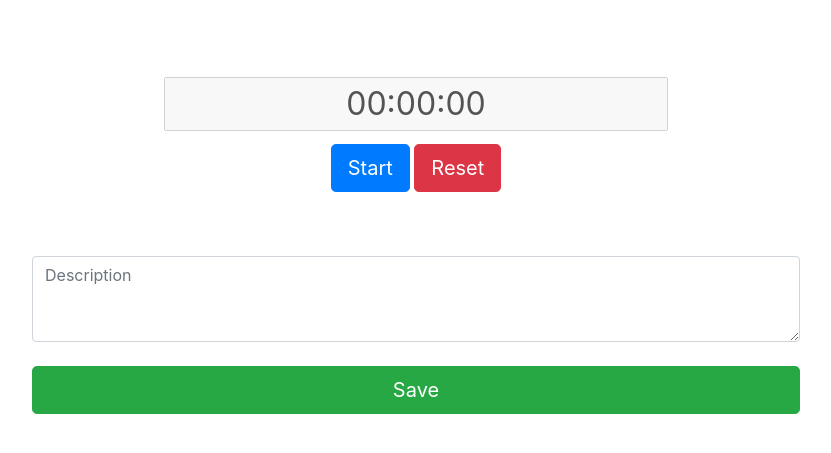
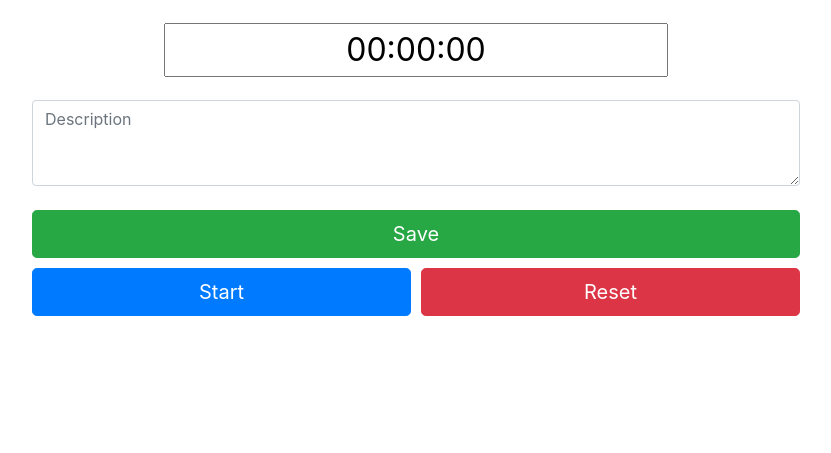
Before and after one commit to reddpy/Time-Tracker, a Django app: page /home in a window 1280 px wide. Shown: the part 56-509 px from the top of the page, without its empty margins (224-1055 px from the left). Run offline with Django 3.2, Linux system fonts and the light colour scheme; the visitor is signed in with stand-in values (Sample User, id 1); some libraries are stand-ins or nearby versions.

Commit message:
changed formatting of the stopwatch and added form to stop watch page

```diff
--- a/tracking/static/css/common.css
+++ b/tracking/static/css/common.css
@@ -10,11 +10,11 @@
 
 .center-body{
     text-align: center;
-        padding-top: 5%;
+        padding-top: 10px;
 }
 
 .center-stop{
-    padding-top: 5%;
+    padding-top: 10px;
     padding-left: 20%;
     padding-right: 20%;
 }
--- a/tracking/templates/application/index.html
+++ b/tracking/templates/application/index.html
@@ -49,20 +49,40 @@
         </div>
     </nav>
 
-    <div class="center-body" id="stopwatch">
-        <!-- <h1 id="output">00:00:00</h1> -->
-        <input id="output" type="text" name="lname" value="00:00:00" disabled>
-        <br>
-        <button class="btn btn-primary btn-lg" id="startPause" onclick="startPause()">Start</button>
-        <button class="btn btn-danger btn-lg" onclick="reset()">Reset</button>
+    <form method="post">
+        {%csrf_token%}
+        <div class="center-body" id="stopwatch">
+            <!-- <h1 id="output">00:00:00</h1> -->
+            <input id="output" type="text" name="timeframe" value="00:00:00" readonly>
+        </div>
+
+        <div class="center-stop">
+            <textarea placeholder="Description" class="form-control" id="exampleFormControlTextarea1"
+                rows="3"></textarea>
+            <br>
+            <input type="submit" value=Save class="btn btn-success btn-block btn-lg" id="save"></input>
+        </div>
+
+    </form>
+
+    <div id="control-buttons" class="center-body center-stop">
+
+
+        <div class="form-row">
+
+            <div class="col">
+                <button type="button" class="btn btn-primary btn-lg btn-block btn-lg" id="startPause"
+                    onclick="startPause()">Start</button>
+            </div>
+            <div class="col">
+                <button type="button" class="btn btn-danger btn-lg btn-block btn-lg" onclick="reset()">Reset</button>
+            </div>
+
+        </div>
 
     </div>
 
-    <div class="center-stop" >
-        <textarea placeholder="Description" class="form-control" id="exampleFormControlTextarea1" rows="3"></textarea>
-        <br>
-        <button class="btn btn-success btn-block btn-lg" id="save">Save</button>
-    </div>
+
 
 
 </body>
--- a/tracking/views.py
+++ b/tracking/views.py
@@ -77,4 +77,8 @@ def reg_success(request):
 
 @login_required
 def index(request):
+
+    if request.method == 'POST':
+        print(request.POST)
+
     return render(request, 'application/index.html')
```
